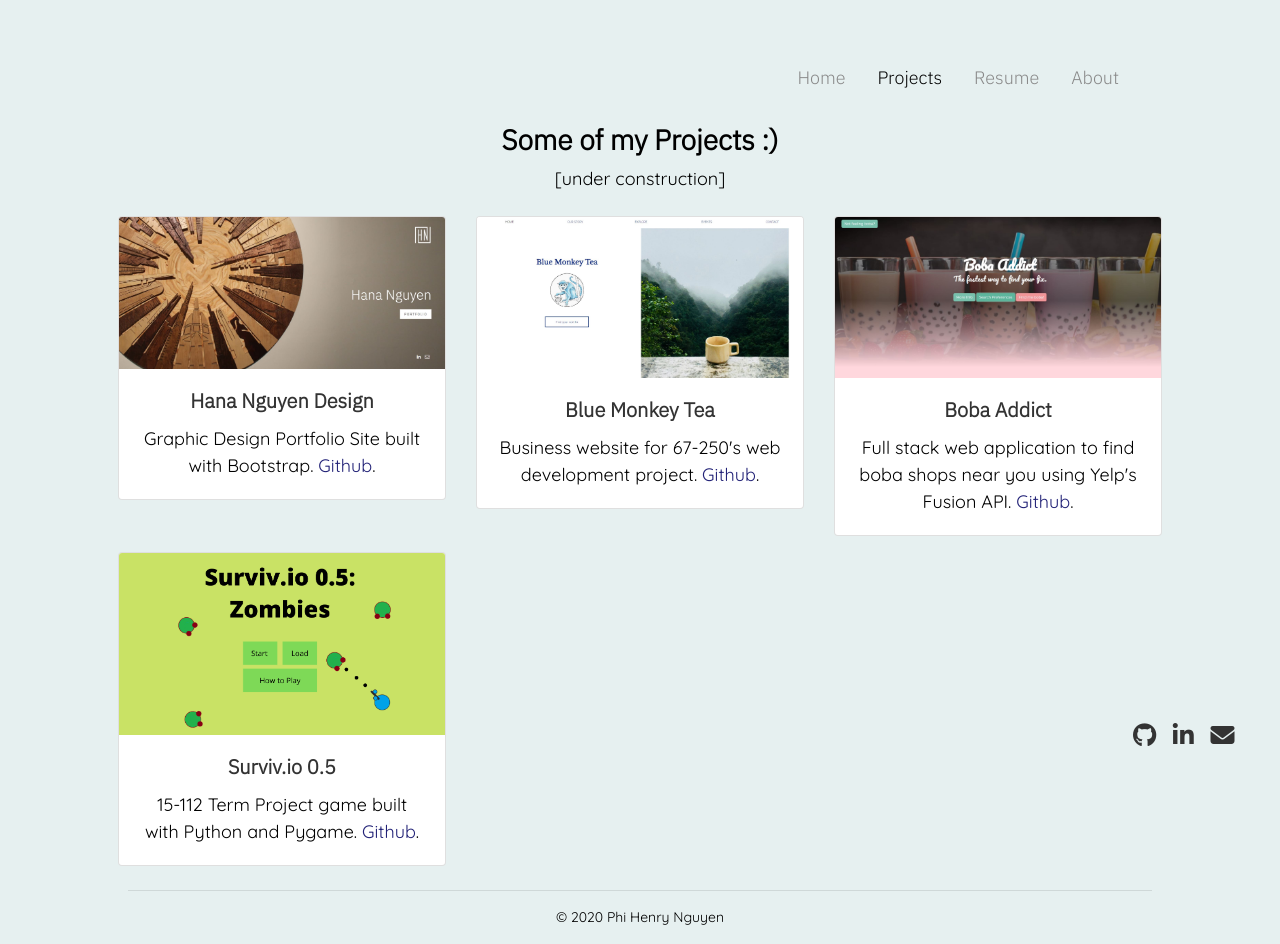
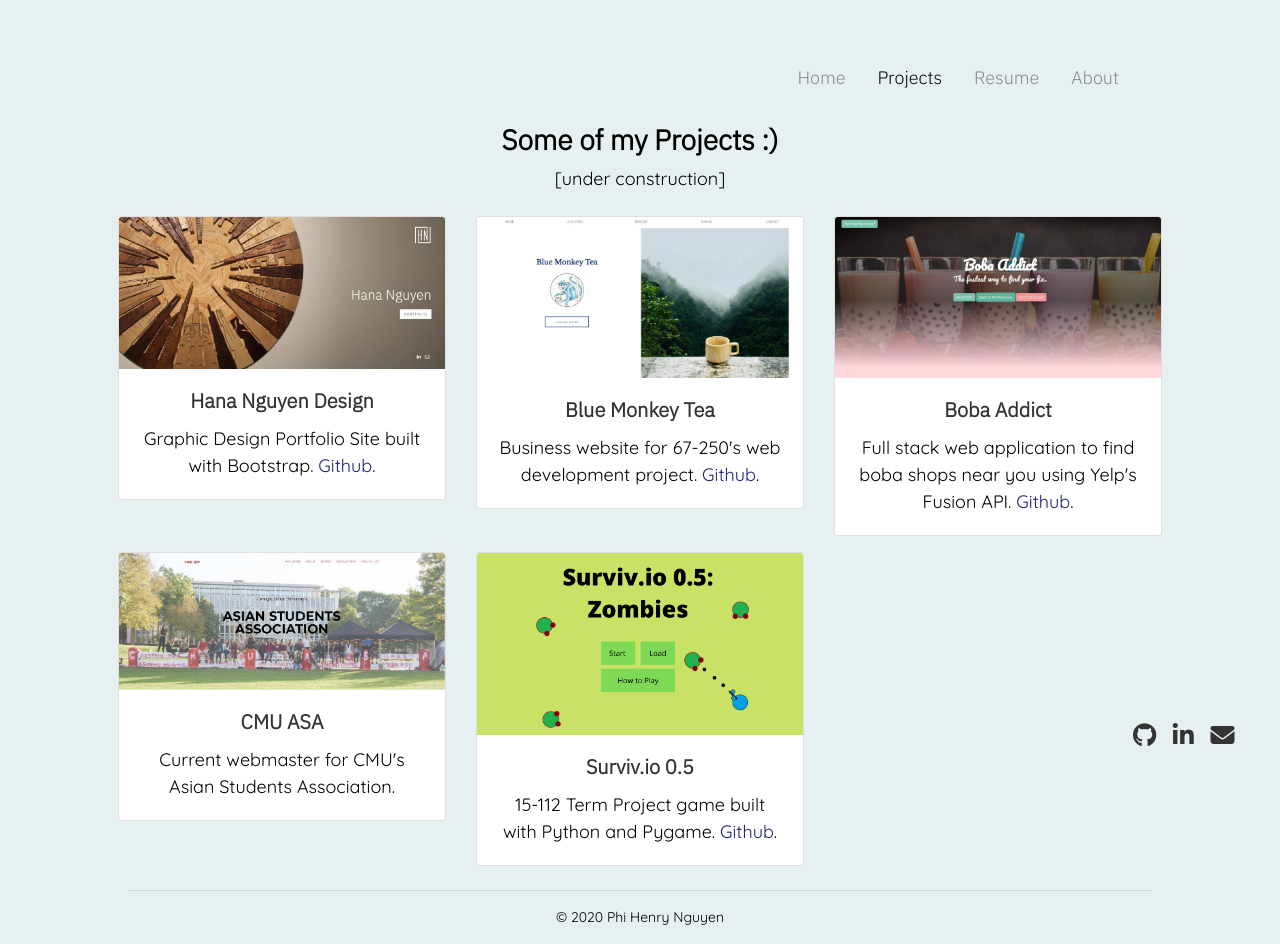
Before and after one commit to phi-h-nguyen/personal-site, a plain HTML site: page projects.html in a window 1280 px wide. Drawn offline with nearby package versions, Linux system fonts and the light colour scheme.

Commit message:
asa website added

```diff
--- a/projects.html
+++ b/projects.html
@@ -125,11 +125,28 @@
 			</div>
 			<div class="col-sm-6 col-lg-4">
 				<div class="card hoverable my-2">
-					<a href="https://www.youtube.com/watch?v=eL9KF5at2g8&feature=youtu.be" target="_blank" rel="noopener">
+					<a href="http://www.cmuasa.org/" target="_blank" rel="noopener">
+						<img class="card-img-top" src="assets/asa.JPG" alt="Card image cap" />
+					</a>
+					<div class="card-body">
+						<a href="http://www.cmuasa.org/" target="_blank" rel="noopener">
+							<h5 class="card-title">CMU ASA</h5>
+						</a>
+						<p class="card-text">
+							Current webmaster for CMU's Asian Students Association.
+						</p>
+					</div>
+				</div>
+			</div>
+			<div class="col-sm-6 col-lg-4">
+				<div class="card hoverable my-2">
+					<a href="https://www.youtube.com/watch?v=eL9KF5at2g8&feature=youtu.be" target="_blank"
+						rel="noopener">
 						<img class="card-img-top" src="assets/surviv.png" alt="Card image cap" />
 					</a>
 					<div class="card-body">
-						<a href="https://www.youtube.com/watch?v=eL9KF5at2g8&feature=youtu.be" target="_blank" rel="noopener">
+						<a href="https://www.youtube.com/watch?v=eL9KF5at2g8&feature=youtu.be" target="_blank"
+							rel="noopener">
 							<h5 class="card-title">Surviv.io 0.5</h5>
 						</a>
 						<p class="card-text">
@@ -140,6 +157,7 @@
 					</div>
 				</div>
 			</div>
+
 		</div>
 	</div>
 
```
Also changed, not shown: assets/asa.JPG (added).
